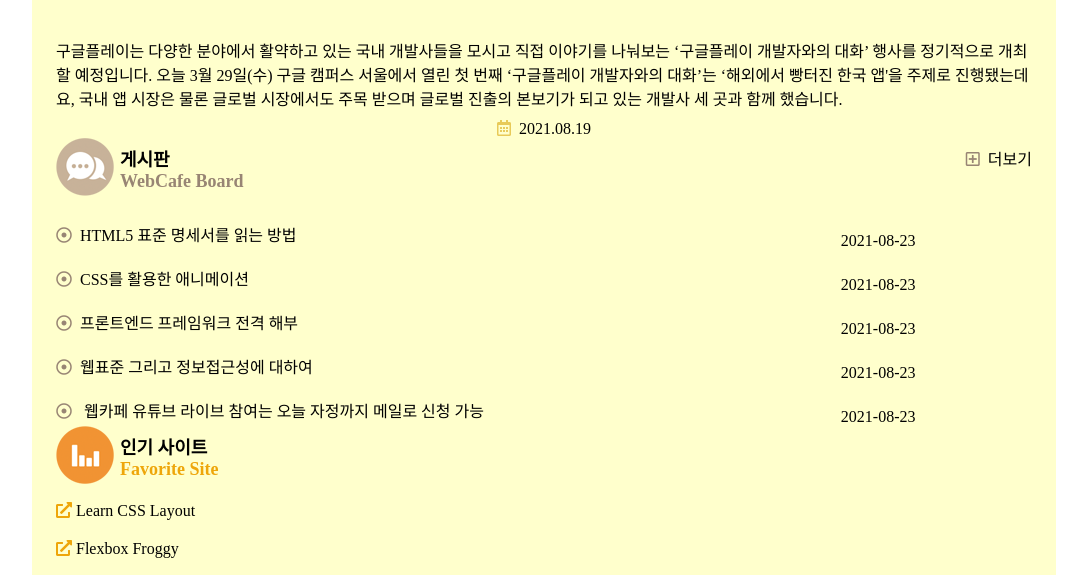
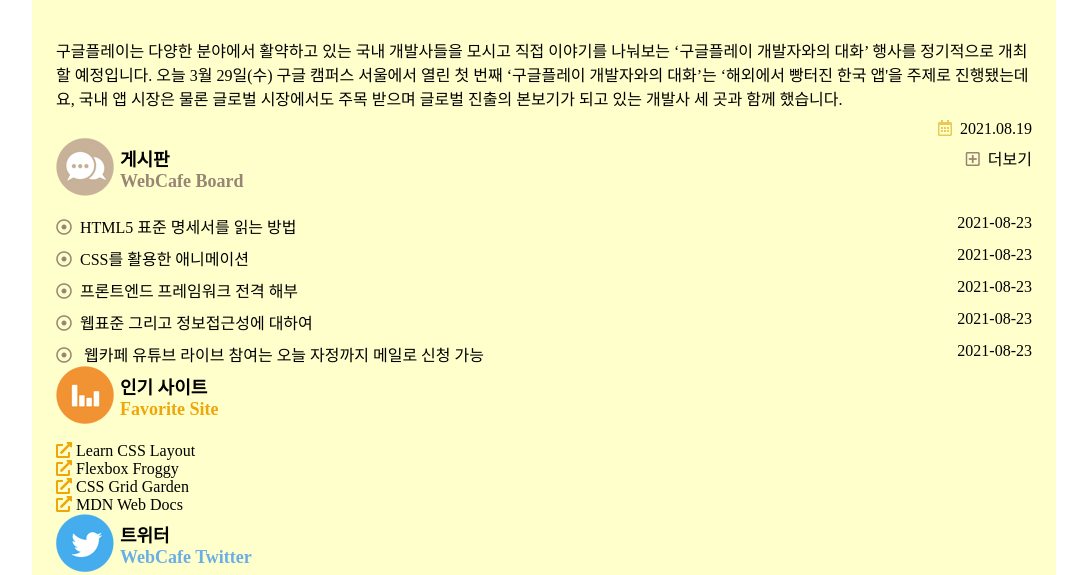
Before and after one commit to SleeplessN/zeroConnecTo, a website: page RWD/index.html in a window 1280 px wide. Shown: the part 1510-2085 px from the top of the page, without its empty margins (96-1183 px from the left). Drawn offline with Linux system fonts and the light colour scheme; grey boxes are pictures that could not be loaded; a web font is replaced by a local one.

Commit message:
게시판 디자인 완성

```diff
--- a/RWD/css/index.css
+++ b/RWD/css/index.css
@@ -171,7 +171,7 @@ input[type="search"] {
 /* 공통 새소식 */
 .news__date {
   display: block;
-  text-align: center;
+  text-align: right;
   margin-top: var(--spacing-xs);
 }
 
@@ -200,36 +200,34 @@ input[type="search"] {
 .board {
   position: relative;
 }
-.board__list {
+.board__item {
   display: flex;
-  flex-flow: column nowrap;
-  gap: var(--spacing-base);
-  margin-top: 1.5rem;
-}
-.board__item {
-  white-space: nowrap;
+  flex-flow: row nowrap;
+  margin-top: var(--spacing-xs);
 }
 .board__link {
-  display: inline-block;
-  width: 80%;
+  /* flex-grow: 1; */
+  width: calc(100% - 6rem);
   white-space: nowrap;
   overflow: hidden;
   text-overflow: ellipsis;
 }
+
 .board__date {
-  width: 20%;
+  flex-grow: 1;
+  text-align: right;
 }
+
 .board__more {
   position: absolute;
-  top: 0.5rem;
+  top: 0;
   right: 0;
+  padding: var(--spacing-xs);
+  transform: translateX(var(--spacing-xs));
 }
+
 /* 공통 인기사이트 */
-.favorite__list {
-  display: flex;
-  flex-flow: column nowrap;
-  gap: var(--spacing-md);
-}
+
 /* 모바일 디바이스 (Mobile Device) */
 @media (min-width: 320px) and (max-width: 768px) {
   /* 모바일 헤더 */
@@ -319,12 +317,6 @@ input[type="search"] {
   .menu.is--active {
     transform: none;
   }
-  /* 모바일 인기사이트 */
-  .favorite__item::after {
-    content: attr(data-tooltip);
-    color: var(--yellow);
-    width: 100%;
-  }
 }
 
 /* 데스크탑 디바이스 (Desktop Device) */
```
